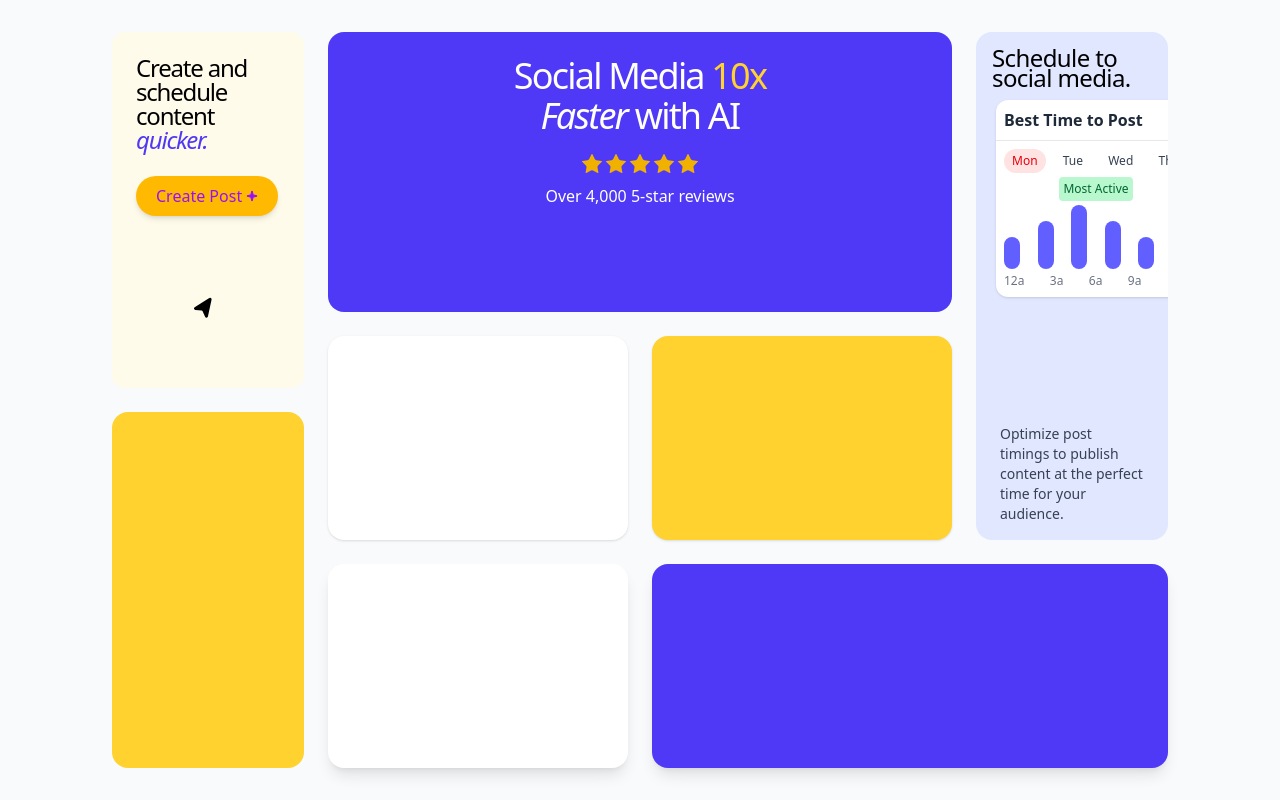
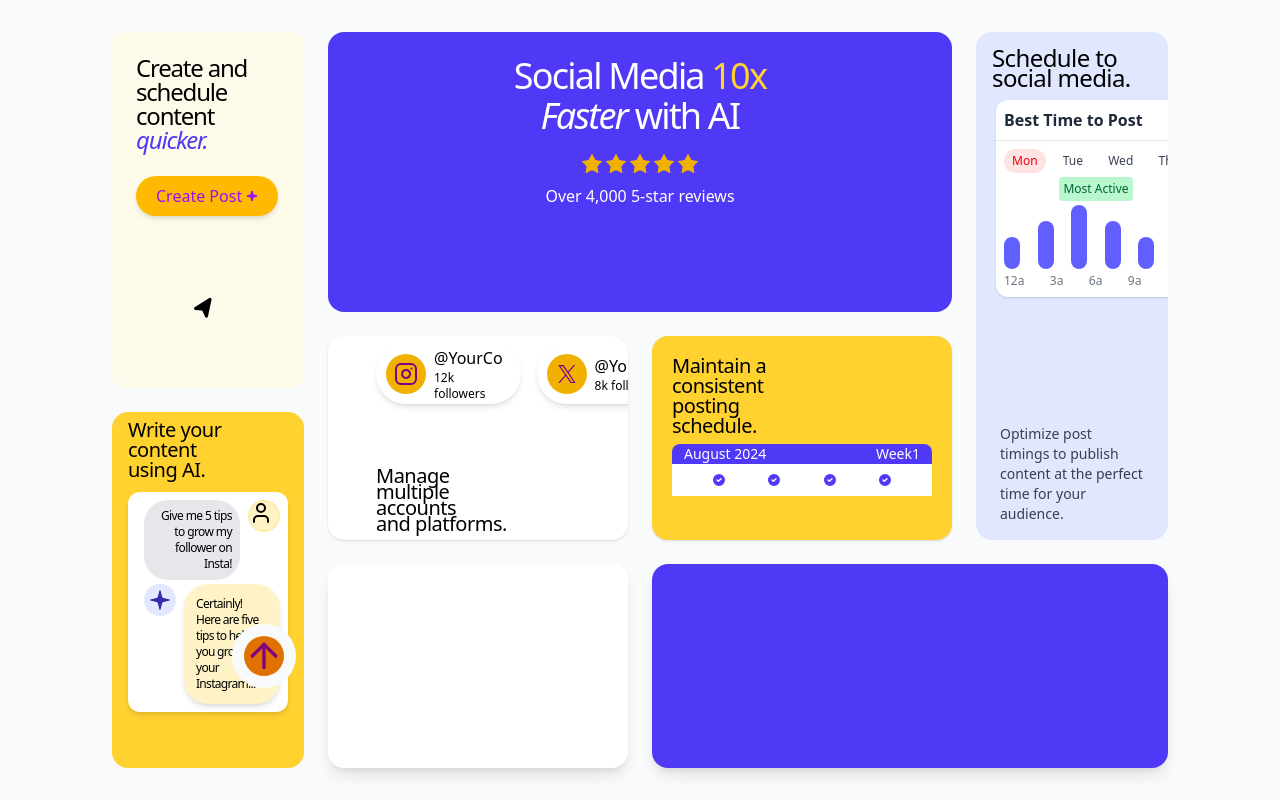
Before and after one commit to mwangaza12/technical_test, a React (Vite) app: page / in a window 1280 px wide. Built offline with nearby package versions, Linux system fonts and the light colour scheme.

Commit message:
added section 4,5 and 6 contents

```diff
--- a/src/App.tsx
+++ b/src/App.tsx
@@ -1,5 +1,5 @@
 import './index.css'
-import { Sparkle, MousePointer2, Star } from 'lucide-react'
+import { Sparkle, MousePointer2, Star, CircleCheck, Instagram, ArrowUp, User } from 'lucide-react'
 
 
 function App() {
@@ -95,16 +95,90 @@ function App() {
 
         {/* Section 4: Write with AI */}
         <div className="col-span-2 row-span-5 row-start-6 bg-amber-300 rounded-2xl px-4  py-2 relative">
+          <div className="text-xl font-normal mb-3 tracking-tight leading-5">Write your <br/>content <br />using AI.</div>
+          <div className="bg-white rounded-xl shadow-md p-2 relative pl-4">
+            <div className="flex">
+              <div className="bg-gray-200 p-2 rounded-3xl text-xs mb-1 text-end tracking-tighter">
+                Give me 5 tips to grow my follower on Insta!
+              </div>
+              <div className="w-8 h-8 rounded-full bg-amber-100 ml-2 flex-shrink-0 border border-amber-200 items-center">
+                <User />
+              </div>
+            </div>
+            <div className="flex items-start">
+                <div className="w-8 h-8 rounded-full bg-indigo-100 mr-2 flex-shrink-0 flex items-center justify-center text-white">
+                  <Sparkle className='fill-indigo-800 stroke-0'/>
+                </div>
+                <div className="bg-amber-100 rounded-3xl shadow-md p-3 relative">
+                    <div>
+                      <div className="text-sm tracking-tighter leading-1">
+                        <span className="text-xs">Certainly! Here are five tips to help you grow your Instagram...</span>
 
+                      </div>
+                    </div>
+                </div>
+            </div>
+          </div>
+          <div className="absolute bottom-20 right-2 bg-gray-50 rounded-full size-16">
+            <ArrowUp className='absolute bottom-3 right-3 size-10 bg-amber-600 rounded-full' color='purple'/>
+          </div>
         </div>
 
         {/* Section 5: Manage accounts */}
         <div className="col-span-3 row-span-3 bg-white rounded-2xl p-2 shadow-sm relative overflow-x-hidden">
+          <div className="flex gap-4 w-full mb-4 absolute right-0 left-12">
+            {/* Instagram Block */}
+            <div className="flex items-center w-full bg-white shadow-md rounded-full p-2 py-0 border-2 border-white">
+              <div className="bg-yellow-500 rounded-full p-2">
+                <Instagram color="purple" />
+              </div>
+              <div className="px-2 justify-center items-start">
+                <div className="font-medium">@YourCo</div>
+                <p className="text-xs">12k followers</p>
+              </div>
+            </div>
+
+            {/* Twitter or Custom Icon Block */}
+            <div className="flex items-center w-full bg-white shadow-md rounded-full p-2 border-2 border-white">
+              <div className='bg-yellow-500 rounded-full p-2'>
+                <svg
+                  xmlns="http://www.w3.org/2000/svg"
+                  viewBox="0 0 24 24"
+                  fill="purple"
+                  className="w-6 h-6"
+                >
+                  <path d="M13.6823 10.6218L20.2391 3H18.6854L12.9921 9.61788L8.44486 3H3.2002L10.0765 13.0074L3.2002 21H4.75404L10.7663 14.0113L15.5685 21H20.8131L13.6819 10.6218H13.6823ZM11.5541 13.0956L10.8574 12.0991L5.31391 4.16971H7.70053L12.1742 10.5689L12.8709 11.5655L18.6861 19.8835H16.2995L11.5541 13.096V13.0956Z" />
+                </svg>
+              </div>
+              <div className="flex flex-col pl-2">
+                <div>@YourCo</div>
+                <p className="text-xs">8k followers</p>
+              </div>
+            </div>
+          </div>
+
+          {/* Bottom Text Section */}
+          <div className="text-xl font-normal tracking-tight leading-4 text-left absolute bottom-2 mx-10">
+            Manage <br /> multiple <br /> accounts <br /> and platforms.
+          </div>
         </div>
 
         {/* Section 6: Consistent posting */}
         <div className="col-span-3 row-span-3 bg-amber-300 rounded-2xl p-5 shadow-sm overflow-hidden">
-
+          <div className="">
+            <div className="text-xl font-normal tracking-tight leading-5 mb-2">Maintain a <br />consistent <br />posting <br />schedule.</div>
+            <div className="bg-indigo-600 text-white px-3 rounded-t-lg text-sm w-full flex justify-between">
+              <h3>August 2024</h3>
+              <p>Week1</p>
+            </div>
+            <div className="flex justify-evenly bg-white">
+              {[1, 2, 3, 4].map((item) => (
+                <div key={item} className="h-8 rounded-full flex items-center justify-center">
+                  <CircleCheck size={16} className="fill-indigo-600" color='white' />
+                </div>
+              ))}
+            </div>
+          </div>
         </div>
 
         {/* Section 7: Growth stats */}
```
